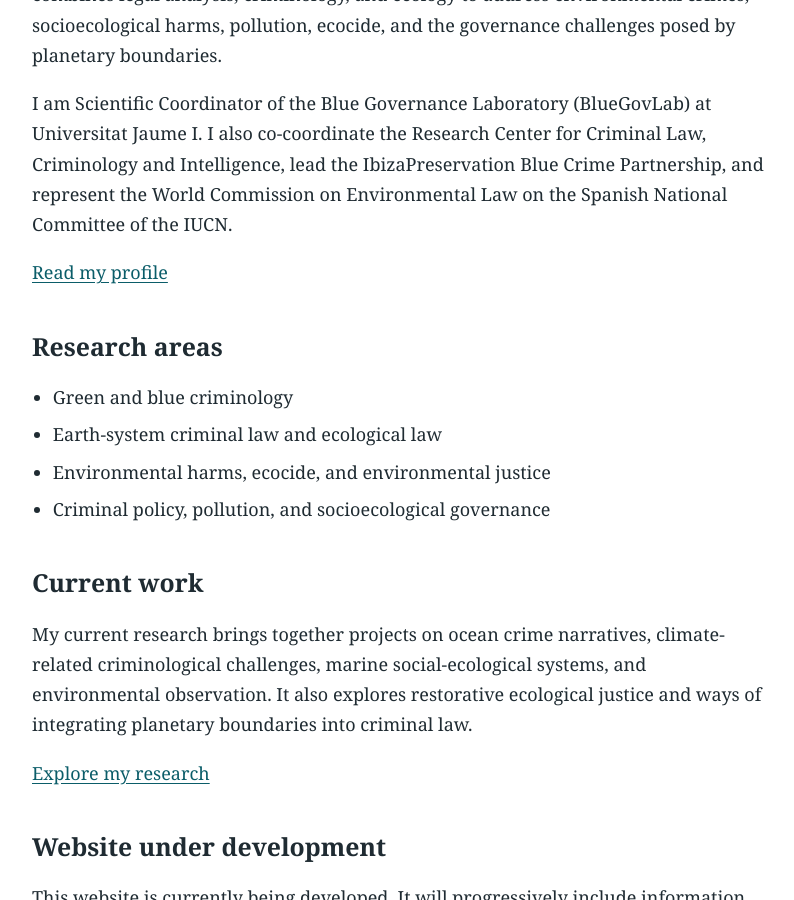
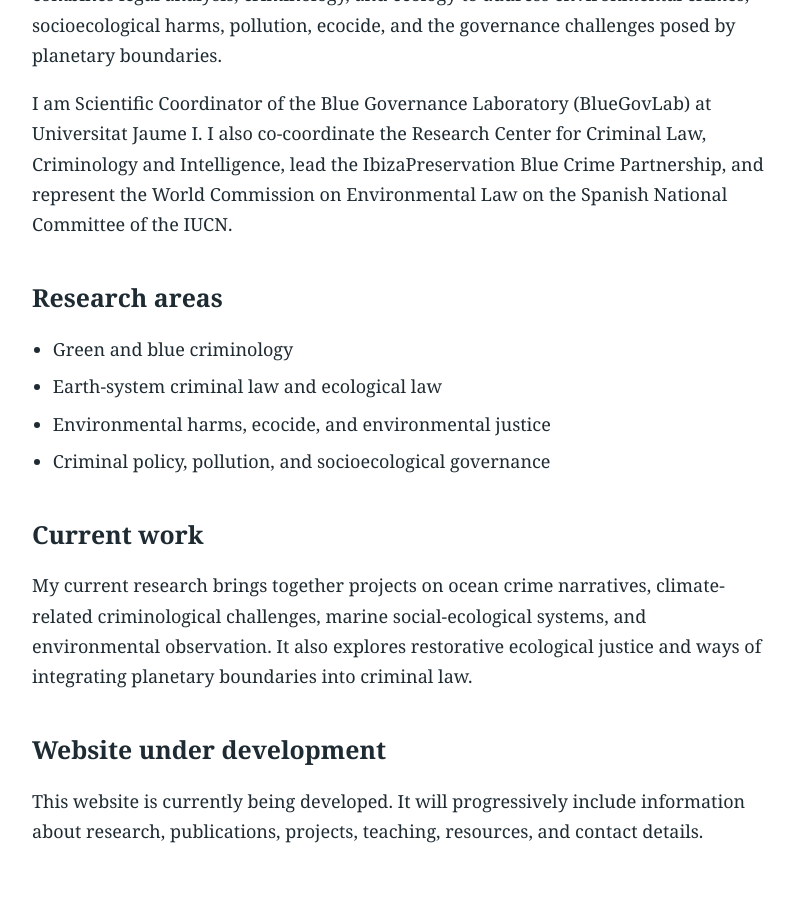
Before and after one commit to emorelleh/emorelleh.github.io, a Jekyll site: the page built from index.md, in a window 1280 px wide and 900 px high, scrolled down 503 px. Shown: the whole window, without its empty margins (198-992 px from the left). Built offline with Jekyll 4.4.1, drawn with Linux system fonts in a browser that asks for light colours.

Commit message:
Remove profile and research links from index.md
Removed links to profile and research sections from index.md.

```diff
--- a/index.md
+++ b/index.md
@@ -12,8 +12,6 @@ I examine how legal and criminal justice systems respond to environmental harm,
 
 I am Scientific Coordinator of the Blue Governance Laboratory (BlueGovLab) at Universitat Jaume I. I also co-coordinate the Research Center for Criminal Law, Criminology and Intelligence, lead the IbizaPreservation Blue Crime Partnership, and represent the World Commission on Environmental Law on the Spanish National Committee of the IUCN.
 
-[Read my profile]({{ '/profile/' | relative_url }})
-
 ## Research areas
 
 - Green and blue criminology
@@ -25,8 +23,6 @@ I am Scientific Coordinator of the Blue Governance Laboratory (BlueGovLab) at Un
 
 My current research brings together projects on ocean crime narratives, climate-related criminological challenges, marine social-ecological systems, and environmental observation. It also explores restorative ecological justice and ways of integrating planetary boundaries into criminal law.
 
-[Explore my research]({{ '/research/' | relative_url }})
-
 ## Website under development
 
 This website is currently being developed. It will progressively include information about research, publications, projects, teaching, resources, and contact details.
```
